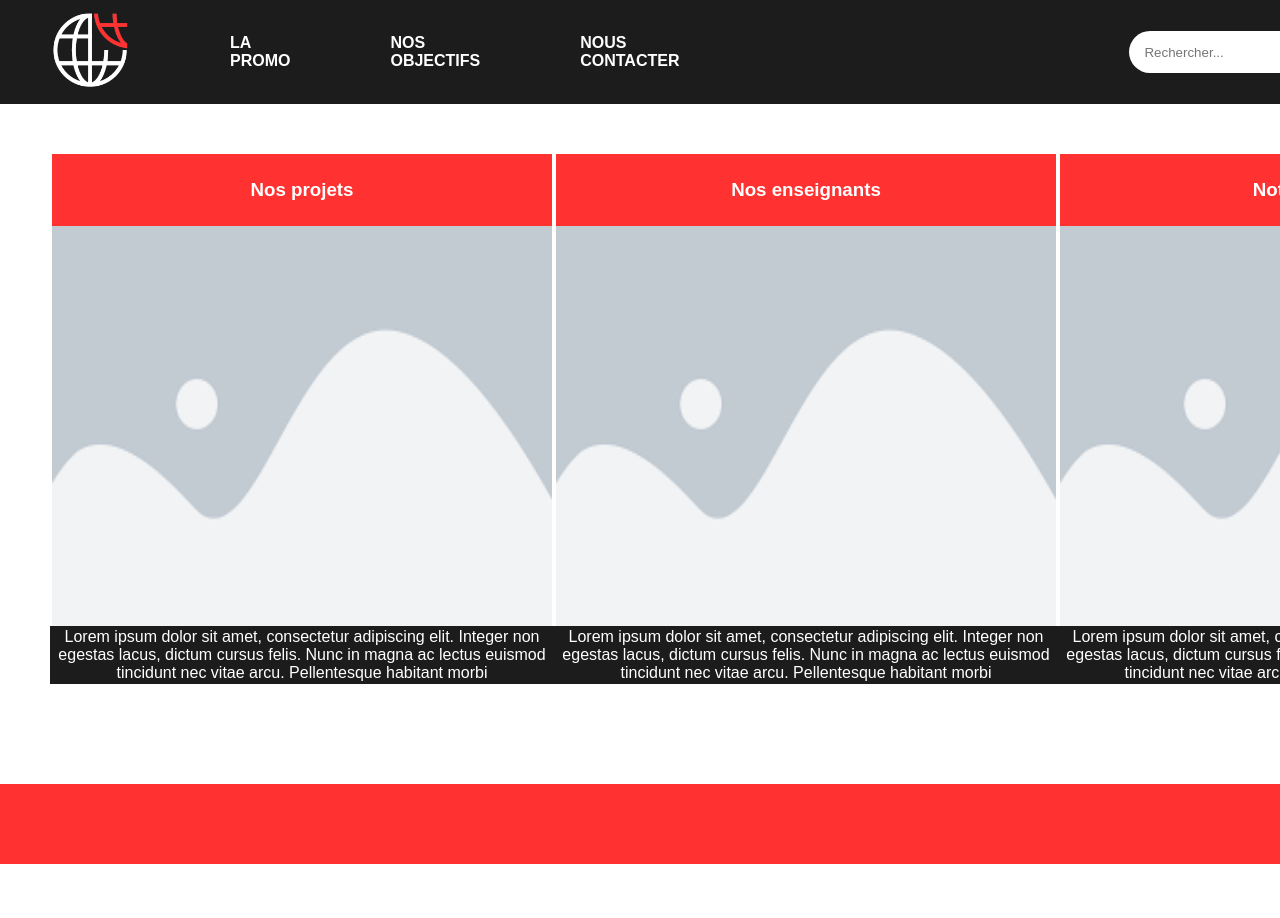
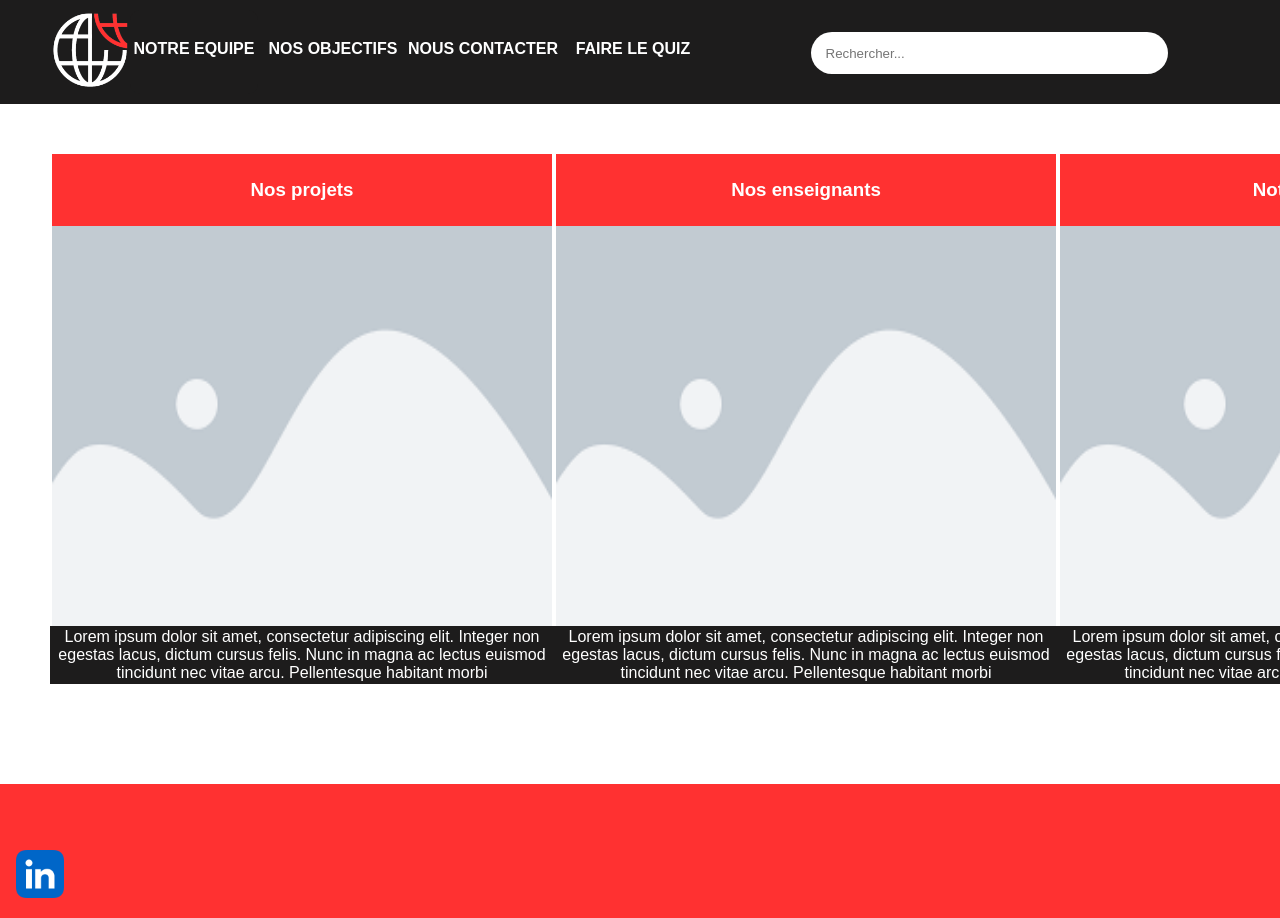
Before and after one commit to Annnoonn/Site-web-BTS, a plain HTML site: page index.html in a window 1280 px wide. Shown: the top 918 px of the page. Before the commit the page ends 864 px from the top, so only its background shows below. Drawn offline with Linux system fonts and the light colour scheme.

Commit message:
Code improvement / animations

```diff
--- a/index.html
+++ b/index.html
@@ -24,9 +24,15 @@
                 <img class ="logoSI" src="images/imageSI.png" alt="Logo principal" />
             </a>
 
-        <a class="mainBtn" href="lapromo.html"> LA PROMO </a>
+        <select class="mainSelect" href="lapromo.html">
+          <option class ="element"> NOTRE EQUIPE</option>
+          <option class ="element"> La promo</option>
+          <option class ="element"> Les intervenants</option>
+          <option class ="element"> Les projets</option>
+        </select>
         <a class="mainBtn" href="nosobjectifs.html"> NOS OBJECTIFS </a>
         <a class="mainBtn" href="nouscontacter.html"> NOUS CONTACTER </a>
+        <a class="mainBtn" href="quiz.html"> FAIRE LE QUIZ </a>
         <input class="navSearch"  placeholder="Rechercher...">
             <!-- <img src="" alt="logo loupe"> --> </input>
       </nav>
@@ -67,7 +73,10 @@
     </main>
     <footer>
       <section class="mainFooter">
-        <!-- <img clas="logoLinkedin" src="images/logo_linkedin.png"> -->
+        <a class="linkLinkedin" href="https://www.linkedin.com/in/pbsi-actu-017252298/" target="_blank">
+          <img class="logoLinkedin" src="images/logo_linkedin.png">
+        </a>
+
     </section>
     </footer>
   </body>
--- a/style.css
+++ b/style.css
@@ -1,5 +1,8 @@
 
 body{
+    display: flex;
+    flex-direction: column;
+    min-height: 100vh;
     --couleur-primaire: #ff3131;
     --couleur-secondaire: rgb(29, 28, 28);
     margin: 0;
@@ -8,22 +11,17 @@ body{
 
 }
 
-/* .headerMain{
-    padding: 25px 0px 25px 10px ;
-    display: flex;
 
-    align-items: center;
-    background-color: gray;
-
-} */
 
 .navMain{
-    display: flex;
-    justify-content: flex-start;
-    align-items: center;
+    display: grid;
+    grid-template-columns:  auto repeat(7, 1fr) ;
     padding: 10px 10px 10px 50px;
     background-color: var(--couleur-secondaire);
     margin: 0;
+    /* gap: 20px; */
+    align-items: stretch;
+
 
 
 
@@ -34,6 +32,7 @@ body{
 .logoSI{
     width: 80px;
     height: auto;
+
 }
 
 
@@ -43,21 +42,59 @@ body{
     text-decoration: none;
     font-family: Arial, Helvetica, sans-serif;
     color: rgb(255, 255, 255);
-    margin-left: 100px;
+    padding-top: 30px;
+    text-align: center;
     font-weight: bold;
     width: 150px;
-
+    transition: background-color 0.3s;
+    border-radius: 10px ;
 
 
 }
 
+.mainSelect{
+    appearance: none;
+    border: none;
+    background-color: var(--couleur-secondaire);
+    font-family: "Arial", Helvetica, sans-serif;
+    font-size: 16px;
+    color: rgb(255, 255, 255);
+    font-weight: bold;
+    padding-bottom: 8px;
+    text-align: center;
+    transition: background-color 0.3s;
+    border-radius: 10px ;
+    outline: none
+}
+
+
+.mainSelect option{
+    appearance: none;
+    border: none;
+    background-color: var(--couleur-secondaire);
+    font-family: "Arial", Helvetica, sans-serif;
+    font-size: 16px;
+    color: rgb(255, 255, 255);
+    font-weight: bold;
+    padding-bottom: 15px;
+    text-align: center;
+    transition: background-color 0.3s;
+    border-radius: 10px ;
+}
+
+.mainSelect:hover{
+    background-size: cover;
+    background-color: rgb(37, 39, 37);
+}
+
 .navSearch{
-    margin-left: 450px;
     padding-left: 15px;
+    margin-top: 22px;
     height: 40px;
     width: 340px;
     border-radius: 40px;
     border: none;
+    grid-column: 7 / 8;
 
 }
 
@@ -73,6 +110,8 @@ body{
     display: grid;
     grid-template-columns: repeat(3, 1fr);
     margin: 50px 50px 100px 50px;
+    align-items: center;
+
 
 
 
@@ -116,32 +155,52 @@ body{
 
 
 .mainFooter{
-    display: flex;
+
+    display: grid;
+    height: 100%;
     background-color: var(--couleur-primaire);
-    min-height: 10vh;
-    width: 100%;
-    justify-content: flex-start;
+    grid-template-columns: 1fr 1fr 1fr 5fr;
+
+
+
+
+}
+
+
+.logoLinkedin{
+    width: 50%;
+    height: auto;
+    transition: opacity 0.3s;
+    margin-top: 50px;
+}
+
+.linkLinkedin{
+    height: 50%;
+}
+
+.logoLinkedin:hover{
+    opacity: 50%;
+}
+
+.mainBtn:hover{
+    background-size: cover;
+    background-color: rgb(37, 39, 37);
+
 }
 
 
 
-@media (max-width: 1100px) {
+
+@media (max-width: 1024px) {
     .panel {
       grid-template-columns: 2fr;
     }
-    .navSearch{
-        margin-left: 10px;
-        width: 100px;
-        margin-top: 15px;
-    }
+
     .navMain{
-        flex-direction: column;
-        align-items: flex-start;
+        display: grid;
+        grid-template-columns: 1fr;
+        grid-template-rows: 1fr 1fr ;
 
-    }
-    .mainBtn{
-        margin: 0;
-        padding-top: 15px;
 
     }
 
```
Also changed, not shown: nosobjectifs.html (+2 -3 lines), nouscontacter.html (+2 -3 lines), quiz.html (added, +36 -0 lines).
